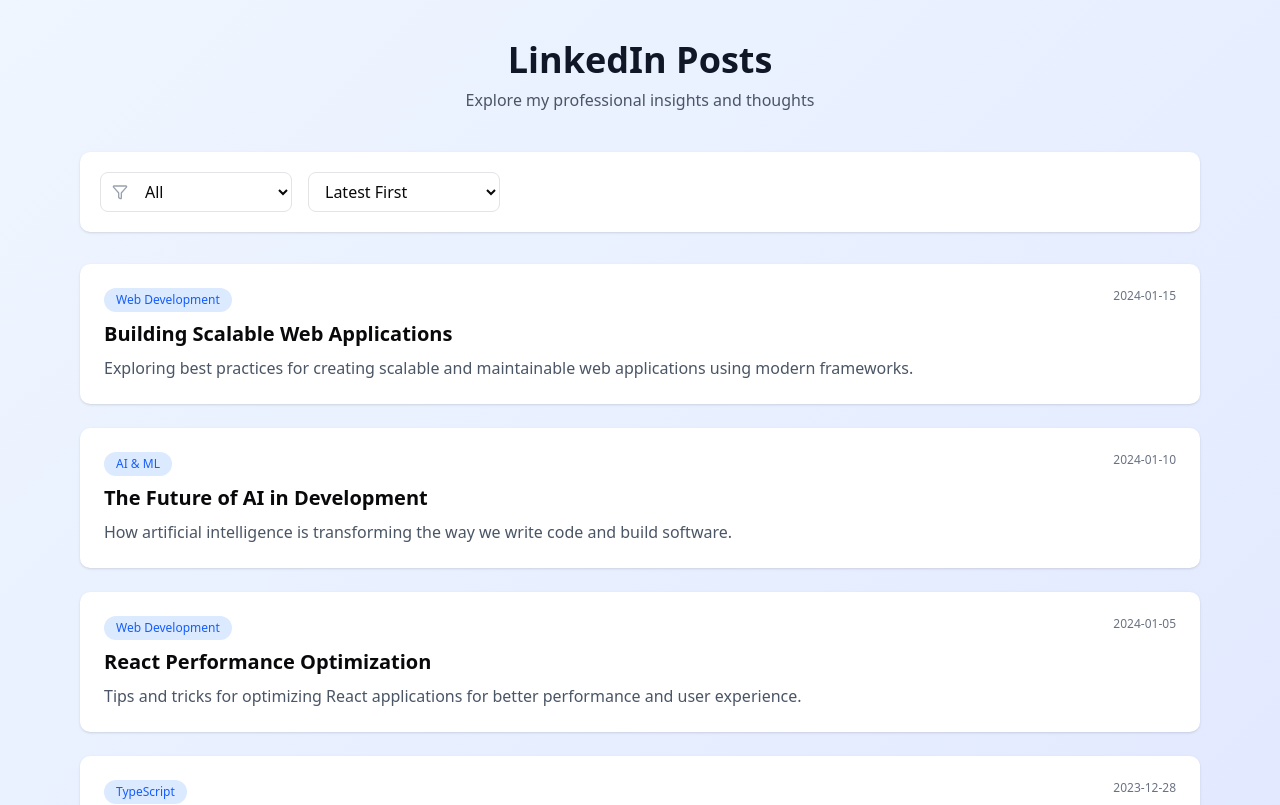
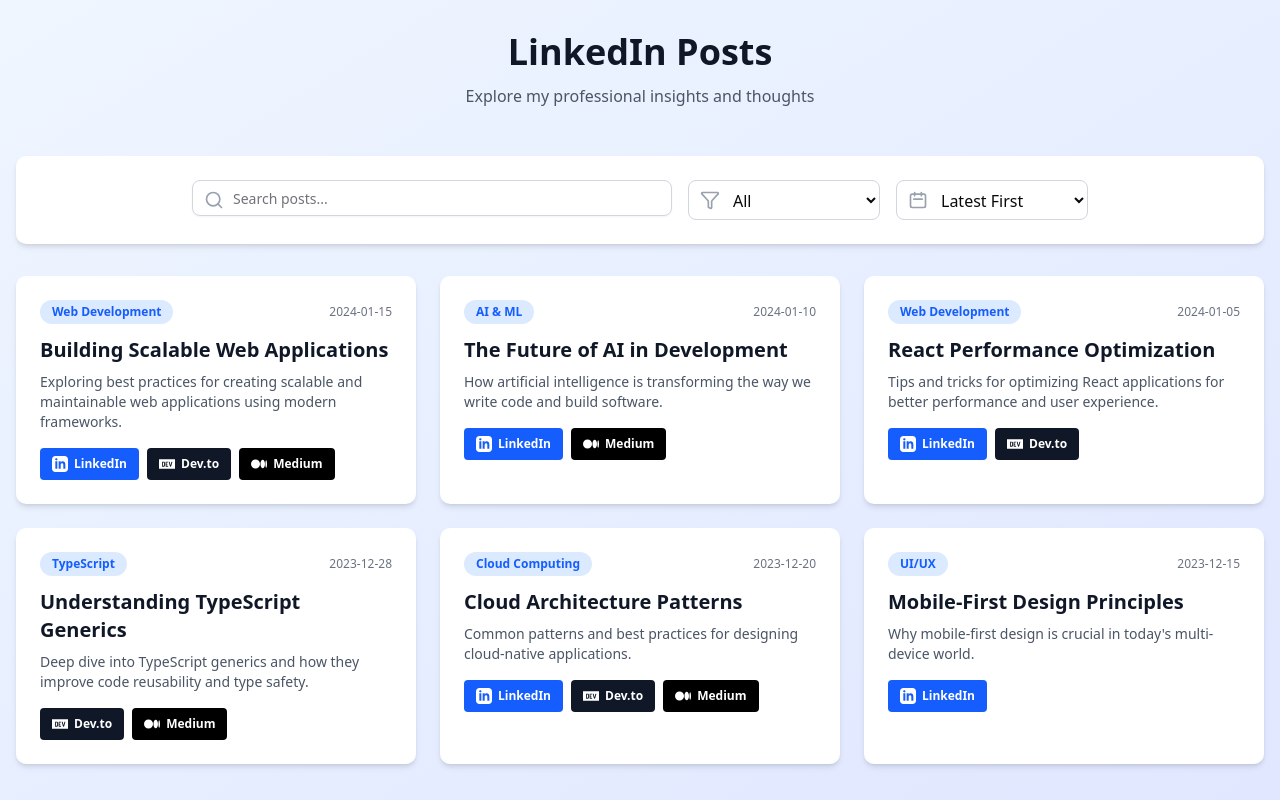
Before and after one commit to hatwell-jonel/linked-posts, a React (Vite) app: page / in a window 1280 px wide. Shown: the top 805 px of the page. Built offline with nearby package versions, Linux system fonts and the light colour scheme.

Commit message:
add dev io and medium

```diff
--- a/src/App.tsx
+++ b/src/App.tsx
@@ -1,231 +1,259 @@
-import { useEffect, useMemo, useRef, useState } from "react";
-import {
-  Dialog,
-  DialogContent,
-  DialogHeader,
-  DialogTitle,
-} from "@/components/ui/dialog";
-import { Filter } from "lucide-react";
+import { useState, useEffect, useRef } from 'react';
+import { Input } from '@/components/ui/input';
+import { Search, Filter } from 'lucide-react';
 
-/* ----------------------------- Types ----------------------------- */
-
-interface Post {
-  id: number;
-  title: string;
-  url: string;
-  description: string;
-  category: string;
-  date: string; // ISO string
-}
-
-type SortOrder = "latest" | "oldest";
-
-/* ----------------------------- Data ------------------------------ */
-
-const POSTS_PER_PAGE = 6;
-
-const posts: Post[] = [
+// Your data structure
+const posts = [
   {
     id: 1,
     title: "Building Scalable Web Applications",
-    url: "https://www.linkedin.com/embed/feed/update/urn:li:ugcPost:7416126955407843328?collapsed=1",
-    description:
-      "Exploring best practices for creating scalable and maintainable web applications using modern frameworks.",
+    linkedinUrl: "https://www.linkedin.com/feed/update/urn:li:activity:7416126955407843328/",
+    devToUrl: "https://dev.to/username/building-scalable-web-apps",
+    mediumUrl: "https://medium.com/@username/building-scalable-web-apps",
+    description: "Exploring best practices for creating scalable and maintainable web applications using modern frameworks.",
     category: "Web Development",
-    date: "2024-01-15",
+    date: "2024-01-15"
   },
   {
     id: 2,
     title: "The Future of AI in Development",
-    url: "https://www.linkedin.com/embed/feed/update/urn:li:ugcPost:7416126955407843329",
-    description:
-      "How artificial intelligence is transforming the way we write code and build software.",
+    linkedinUrl: "https://www.linkedin.com/feed/update/urn:li:activity:7416126955407843329/",
+    devToUrl: null,
+    mediumUrl: "https://medium.com/@username/future-of-ai",
+    description: "How artificial intelligence is transforming the way we write code and build software.",
     category: "AI & ML",
-    date: "2024-01-10",
+    date: "2024-01-10"
   },
   {
     id: 3,
     title: "React Performance Optimization",
-    url: "https://www.linkedin.com/embed/feed/update/urn:li:ugcPost:7416126955407843330",
-    description:
-      "Tips and tricks for optimizing React applications for better performance and user experience.",
+    linkedinUrl: "https://www.linkedin.com/feed/update/urn:li:activity:7416126955407843330/",
+    devToUrl: "https://dev.to/username/react-performance",
+    mediumUrl: null,
+    description: "Tips and tricks for optimizing React applications for better performance and user experience.",
     category: "Web Development",
-    date: "2024-01-05",
+    date: "2024-01-05"
   },
   {
     id: 4,
     title: "Understanding TypeScript Generics",
-    url: "https://www.linkedin.com/embed/feed/update/urn:li:ugcPost:7416126955407843331",
-    description:
-      "Deep dive into TypeScript generics and how they improve code reusability and type safety.",
+    linkedinUrl: null,
+    devToUrl: "https://dev.to/username/typescript-generics",
+    mediumUrl: "https://medium.com/@username/typescript-generics",
+    description: "Deep dive into TypeScript generics and how they improve code reusability and type safety.",
     category: "TypeScript",
-    date: "2023-12-28",
+    date: "2023-12-28"
   },
   {
     id: 5,
     title: "Cloud Architecture Patterns",
-    url: "https://www.linkedin.com/embed/feed/update/urn:li:ugcPost:7416126955407843332",
-    description:
-      "Common patterns and best practices for designing cloud-native applications.",
+    linkedinUrl: "https://www.linkedin.com/feed/update/urn:li:activity:7416126955407843332/",
+    devToUrl: "https://dev.to/username/cloud-architecture",
+    mediumUrl: "https://medium.com/@username/cloud-architecture",
+    description: "Common patterns and best practices for designing cloud-native applications.",
     category: "Cloud Computing",
-    date: "2023-12-20",
+    date: "2023-12-20"
   },
   {
     id: 6,
     title: "Mobile-First Design Principles",
-    url: "https://www.linkedin.com/embed/feed/update/urn:li:ugcPost:7416126955407843333",
-    description:
-      "Why mobile-first design is crucial in today's multi-device world.",
+    linkedinUrl: "https://www.linkedin.com/feed/update/urn:li:activity:7416126955407843333/",
+    devToUrl: null,
+    mediumUrl: null,
+    description: "Why mobile-first design is crucial in today's multi-device world.",
     category: "UI/UX",
-    date: "2023-12-15",
-  },
+    date: "2023-12-15"
+  }
 ];
 
-/* ---------------------------- Component --------------------------- */
+const POSTS_PER_PAGE = 6;
 
 export default function LinkedInShowcase() {
-  const [selectedCategory, setSelectedCategory] = useState<string>("All");
-  const [sortOrder, setSortOrder] = useState<SortOrder>("latest");
-  const [visibleCount, setVisibleCount] = useState<number>(POSTS_PER_PAGE);
-  const [selectedPost, setSelectedPost] = useState<Post | null>(null);
+  const [searchQuery, setSearchQuery] = useState('');
+  const [selectedCategory, setSelectedCategory] = useState('All');
+  const [sortOrder, setSortOrder] = useState('latest');
+  const [displayedPosts, setDisplayedPosts] = useState(POSTS_PER_PAGE);
+  const observerTarget = useRef(null);
 
-  const observerRef = useRef<HTMLDivElement | null>(null);
+  const categories = ['All', ...Array.from(new Set(posts.map(p => p.category)))];
 
-  /* ------------------------- Derived Data ------------------------- */
+  const filteredPosts = posts
+    .filter(post => {
+      const matchesSearch = post.title.toLowerCase().includes(searchQuery.toLowerCase()) ||
+                           post.description.toLowerCase().includes(searchQuery.toLowerCase());
+      const matchesCategory = selectedCategory === 'All' || post.category === selectedCategory;
+      return matchesSearch && matchesCategory;
+    })
+    .sort((a, b) => {
+      const dateA = new Date(a.date);
+      const dateB = new Date(b.date);
+      return sortOrder === 'latest' ? dateB - dateA : dateA - dateB;
+    });
 
-  const categories = useMemo<string[]>(() => {
-    return ["All", ...new Set(posts.map((p) => p.category))];
-  }, []);
-
-  const filteredPosts = useMemo<Post[]>(() => {
-    return posts
-      .filter(
-        (post) =>
-          selectedCategory === "All" || post.category === selectedCategory
-      )
-      .sort((a, b) => {
-        const aTime = new Date(a.date).getTime();
-        const bTime = new Date(b.date).getTime();
-        return sortOrder === "latest" ? bTime - aTime : aTime - bTime;
-      });
-  }, [selectedCategory, sortOrder]);
-
-  const visiblePosts = filteredPosts.slice(0, visibleCount);
-
-  /* ---------------------- Infinite Scrolling ---------------------- */
+  const visiblePosts = filteredPosts.slice(0, displayedPosts);
 
   useEffect(() => {
-    const target = observerRef.current;
-    if (!target) return;
-
     const observer = new IntersectionObserver(
-      ([entry]) => {
-        if (entry.isIntersecting) {
-          setVisibleCount((prev) =>
-            Math.min(prev + POSTS_PER_PAGE, filteredPosts.length)
-          );
+      entries => {
+        if (entries[0].isIntersecting && displayedPosts < filteredPosts.length) {
+          setDisplayedPosts(prev => Math.min(prev + POSTS_PER_PAGE, filteredPosts.length));
         }
       },
-      { threshold: 0.5 }
+      { threshold: 1 }
     );
 
-    observer.observe(target);
+    if (observerTarget.current) {
+      observer.observe(observerTarget.current);
+    }
+
     return () => observer.disconnect();
-  }, [filteredPosts.length]);
+  }, [displayedPosts, filteredPosts.length]);
 
   useEffect(() => {
-    setVisibleCount(POSTS_PER_PAGE);
-  }, [selectedCategory, sortOrder]);
-
-  /* ------------------------------ UI ------------------------------ */
+    setDisplayedPosts(POSTS_PER_PAGE);
+  }, [searchQuery, selectedCategory, sortOrder]);
 
   return (
     <div className="min-h-screen bg-gradient-to-br from-blue-50 to-indigo-100">
-      <div className="max-w-6xl mx-auto px-4 py-10">
-        <header className="text-center mb-10">
-          <h1 className="text-4xl font-bold text-gray-900">LinkedIn Posts</h1>
-          <p className="text-gray-600 mt-2">
-            Explore my professional insights and thoughts
-          </p>
-        </header>
+      <div className="max-w-7xl mx-auto px-4 py-8">
+        {/* Header */}
+        <div className="text-center mb-12">
+          <h1 className="text-4xl font-bold text-gray-900 mb-3">LinkedIn Posts</h1>
+          <p className="text-gray-600">Explore my professional insights and thoughts</p>
+        </div>
 
         {/* Filters */}
-        <div className="bg-white rounded-lg shadow p-5 mb-8 flex flex-wrap gap-4">
-          <div className="relative w-48">
-            <Filter className="absolute left-3 top-1/2 -translate-y-1/2 w-4 h-4 text-gray-400" />
+        <div className="bg-white rounded-lg shadow-md p-6 mb-8">
+          <div className="flex flex-col sm:flex-row gap-4 max-w-4xl mx-auto">
+            {/* Search */}
+            <div className="relative flex-1">
+              <Search className="absolute left-3 top-1/2 transform -translate-y-1/2 text-gray-400 w-5 h-5" />
+              <Input
+                type="text"
+                placeholder="Search posts..."
+                value={searchQuery}
+                onChange={(e) => setSearchQuery(e.target.value)}
+                className="pl-10 w-full border-gray-300 focus:border-blue-500 focus:ring-blue-500"
+              />
+            </div>
+
+            {/* Category Filter */}
+            <div className="relative sm:w-48">
+              <Filter className="absolute left-3 top-1/2 transform -translate-y-1/2 text-gray-400 w-5 h-5" />
               <select
                 value={selectedCategory}
                 onChange={(e) => setSelectedCategory(e.target.value)}
-              className="pl-10 w-full h-10 border rounded-md"
+                className="pl-10 w-full h-10 px-3 py-2 border border-gray-300 rounded-md focus:outline-none focus:ring-2 focus:ring-blue-500 focus:border-blue-500"
               >
-              {categories.map((cat) => (
-                <option key={cat}>{cat}</option>
+                {categories.map(cat => (
+                  <option key={cat} value={cat}>{cat}</option>
                 ))}
               </select>
             </div>
 
+            {/* Date Sort */}
+            <div className="relative sm:w-48">
+              <svg className="absolute left-3 top-1/2 transform -translate-y-1/2 text-gray-400 w-5 h-5" fill="none" stroke="currentColor" viewBox="0 0 24 24">
+                <path strokeLinecap="round" strokeLinejoin="round" strokeWidth={2} d="M8 7V3m8 4V3m-9 8h10M5 21h14a2 2 0 002-2V7a2 2 0 00-2-2H5a2 2 0 00-2 2v12a2 2 0 002 2z" />
+              </svg>
               <select
                 value={sortOrder}
-            onChange={(e) => setSortOrder(e.target.value as SortOrder)}
-            className="h-10 w-48 border rounded-md px-3"
+                onChange={(e) => setSortOrder(e.target.value)}
+                className="pl-10 w-full h-10 px-3 py-2 border border-gray-300 rounded-md focus:outline-none focus:ring-2 focus:ring-blue-500 focus:border-blue-500"
               >
                 <option value="latest">Latest First</option>
                 <option value="oldest">Oldest First</option>
               </select>
             </div>
+          </div>
+        </div>
 
-        {/* Posts */}
-        <div className="space-y-6">
-          {visiblePosts.map((post) => (
-            <article
+        {/* Posts Grid */}
+        {visiblePosts.length === 0 ? (
+          <div className="text-center py-12">
+            <p className="text-gray-500 text-lg">No posts found matching your criteria.</p>
+          </div>
+        ) : (
+          <>
+            <div className="grid md:grid-cols-2 lg:grid-cols-3 gap-6">
+              {visiblePosts.map(post => (
+                <div
                   key={post.id}
-              onClick={() => setSelectedPost(post)}
-              className="bg-white rounded-lg shadow p-6 cursor-pointer hover:shadow-lg transition"
+                  className="bg-white rounded-lg shadow-md overflow-hidden transform transition-all duration-300 hover:shadow-xl"
                 >
-              <div className="flex justify-between mb-2">
-                <span className="text-xs bg-blue-100 text-blue-600 px-3 py-1 rounded-full">
+                  <div className="p-6">
+                    <div className="flex items-center justify-between mb-3">
+                      <span className="text-xs font-semibold text-blue-600 bg-blue-100 px-3 py-1 rounded-full">
                         {post.category}
                       </span>
                       <span className="text-xs text-gray-500">{post.date}</span>
                     </div>
-
-              <h3 className="text-xl font-semibold">{post.title}</h3>
-              <p className="text-gray-600 mt-2 line-clamp-3">
+                    <h3 className="text-xl font-bold text-gray-900 mb-2 line-clamp-2">
+                      {post.title}
+                    </h3>
+                    <p className="text-gray-600 text-sm line-clamp-3 mb-4">
                       {post.description}
                     </p>
-            </article>
+                    <div className="flex flex-wrap gap-2">
+                      {post.linkedinUrl && (
+                        <a
+                          href={post.linkedinUrl}
+                          target="_blank"
+                          rel="noopener noreferrer"
+                          className="inline-flex items-center gap-1.5 bg-blue-600 hover:bg-blue-700 text-white text-xs font-semibold px-3 py-2 rounded transition-colors duration-200"
+                        >
+                          <svg className="w-4 h-4" fill="currentColor" viewBox="0 0 24 24">
+                            <path d="M19 0h-14c-2.761 0-5 2.239-5 5v14c0 2.761 2.239 5 5 5h14c2.762 0 5-2.239 5-5v-14c0-2.761-2.238-5-5-5zm-11 19h-3v-11h3v11zm-1.5-12.268c-.966 0-1.75-.79-1.75-1.764s.784-1.764 1.75-1.764 1.75.79 1.75 1.764-.783 1.764-1.75 1.764zm13.5 12.268h-3v-5.604c0-3.368-4-3.113-4 0v5.604h-3v-11h3v1.765c1.396-2.586 7-2.777 7 2.476v6.759z"/>
+                          </svg>
+                          LinkedIn
+                        </a>
+                      )}
+                      {post.devToUrl && (
+                        <a
+                          href={post.devToUrl}
+                          target="_blank"
+                          rel="noopener noreferrer"
+                          className="inline-flex items-center gap-1.5 bg-gray-900 hover:bg-gray-800 text-white text-xs font-semibold px-3 py-2 rounded transition-colors duration-200"
+                        >
+                          <svg className="w-4 h-4" fill="currentColor" viewBox="0 0 24 24">
+                            <path d="M7.42 10.05c-.18-.16-.46-.23-.84-.23H6l.02 2.44.04 2.45.56-.02c.41 0 .63-.07.83-.26.24-.24.26-.36.26-2.2 0-1.91-.02-1.96-.29-2.18zM0 4.94v14.12h24V4.94H0zM8.56 15.3c-.44.58-1.06.77-2.53.77H4.71V8.53h1.4c1.67 0 2.16.18 2.6.9.27.43.29.6.32 2.57.05 2.23-.02 2.73-.47 3.3zm5.09-5.47h-2.47v1.77h1.52v1.28l-.72.04-.75.03v1.77l1.22.03 1.2.04v1.28h-1.6c-1.53 0-1.6-.01-1.87-.3l-.3-.28v-3.16c0-3.02.01-3.18.25-3.48.23-.31.25-.31 1.88-.31h1.64v1.3zm4.68 5.45c-.17.43-.64.79-1 .79-.18 0-.45-.15-.67-.39-.32-.32-.45-.63-.82-2.08l-.9-3.39-.45-1.67h.76c.4 0 .75.02.75.05 0 .06 1.16 4.54 1.26 4.83.04.15.32-.7.73-2.3l.66-2.52.74-.04c.4-.02.73 0 .73.04 0 .14-1.67 6.38-1.8 6.68z"/>
+                          </svg>
+                          Dev.to
+                        </a>
+                      )}
+                      {post.mediumUrl && (
+                        <a
+                          href={post.mediumUrl}
+                          target="_blank"
+                          rel="noopener noreferrer"
+                          className="inline-flex items-center gap-1.5 bg-black hover:bg-gray-800 text-white text-xs font-semibold px-3 py-2 rounded transition-colors duration-200"
+                        >
+                          <svg className="w-4 h-4" fill="currentColor" viewBox="0 0 24 24">
+                            <path d="M13.54 12a6.8 6.8 0 01-6.77 6.82A6.8 6.8 0 010 12a6.8 6.8 0 016.77-6.82A6.8 6.8 0 0113.54 12zM20.96 12c0 3.54-1.51 6.42-3.38 6.42-1.87 0-3.39-2.88-3.39-6.42s1.52-6.42 3.39-6.42 3.38 2.88 3.38 6.42M24 12c0 3.17-.53 5.75-1.19 5.75-.66 0-1.19-2.58-1.19-5.75s.53-5.75 1.19-5.75C23.47 6.25 24 8.83 24 12z"/>
+                          </svg>
+                          Medium
+                        </a>
+                      )}
+                    </div>
+                  </div>
+                </div>
               ))}
             </div>
 
-        {visibleCount < filteredPosts.length && (
-          <div ref={observerRef} className="h-16 flex justify-center items-center">
-            <div className="animate-spin h-6 w-6 border-b-2 border-blue-600 rounded-full" />
+            {/* Infinite Scroll Trigger */}
+            {displayedPosts < filteredPosts.length && (
+              <div ref={observerTarget} className="h-20 flex items-center justify-center mt-8">
+                <div className="animate-spin rounded-full h-8 w-8 border-b-2 border-blue-600"></div>
               </div>
             )}
 
-        {/* Dialog */}
-        <Dialog open={!!selectedPost} onOpenChange={() => setSelectedPost(null)}>
-          <DialogContent className="max-w-2xl">
-            {selectedPost && (
-              <>
-                <DialogHeader>
-                  <DialogTitle>{selectedPost.title}</DialogTitle>
-                </DialogHeader>
-
-                <p className="text-gray-600 mt-4">
-                  {selectedPost.description}
-                </p>
-
-                <iframe
-                  src={selectedPost.url}
-                  title={selectedPost.title}
-                  className="w-full h-[550px] rounded-lg mt-6"
-                  allowFullScreen
-                />
+            {displayedPosts >= filteredPosts.length && filteredPosts.length > POSTS_PER_PAGE && (
+              <div className="text-center mt-8 text-gray-500">
+                You've reached the end!
+              </div>
+            )}
           </>
         )}
-          </DialogContent>
-        </Dialog>
       </div>
     </div>
   );
```
Lines whose indentation alone changed are shown as unchanged.
